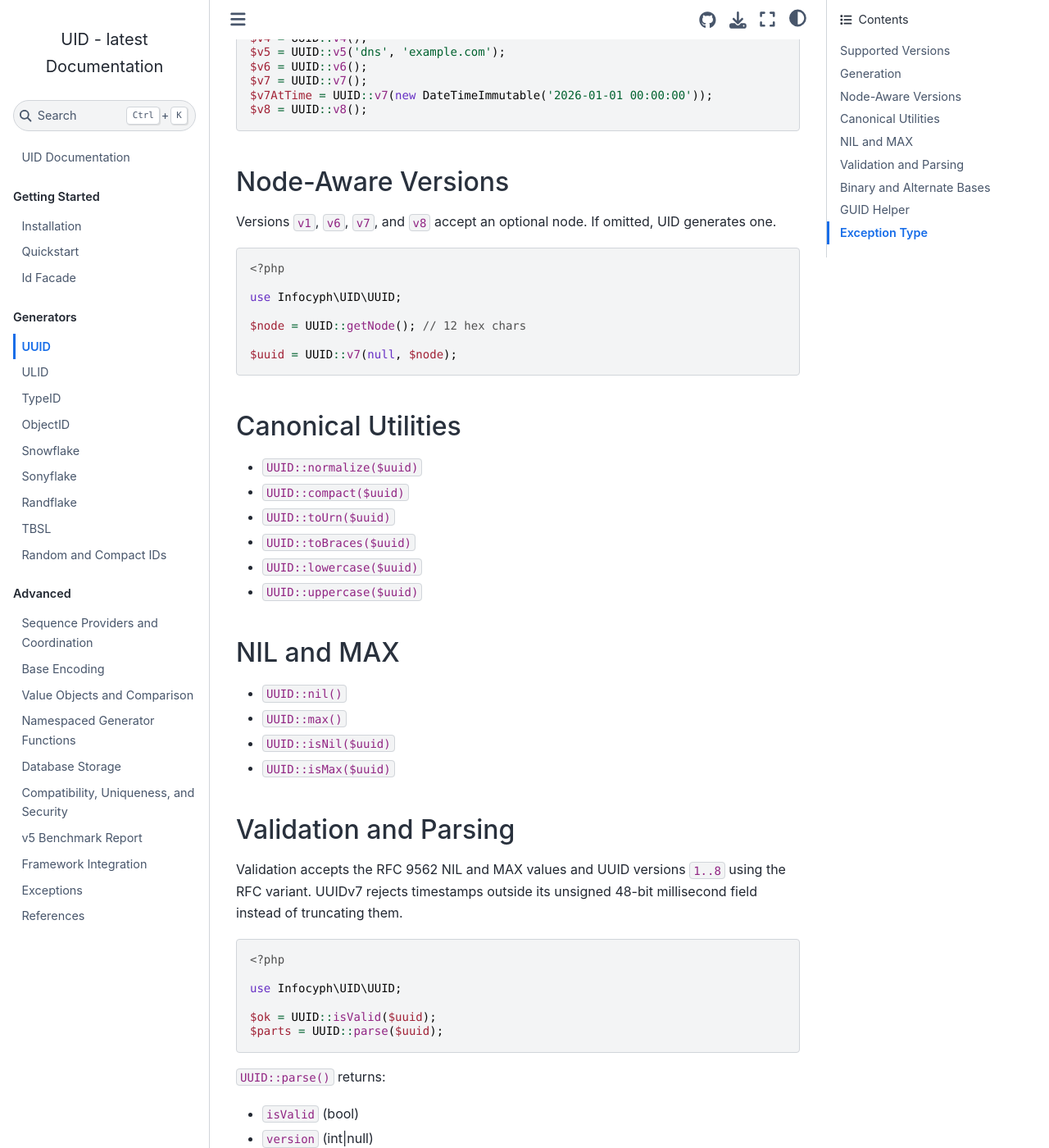
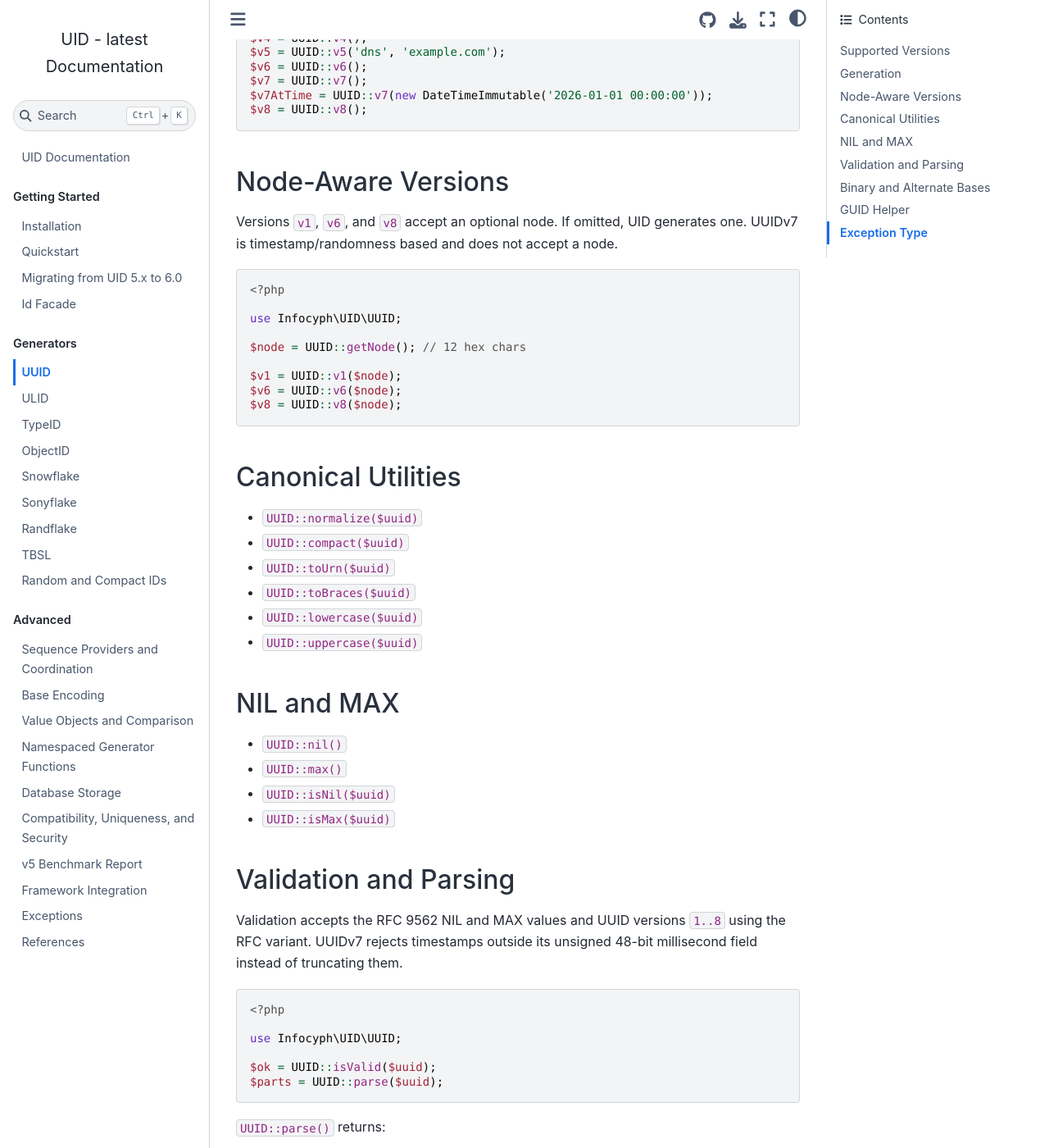
Before and after one commit to infocyph/UID, a Sphinx documentation site: the page built from docs/uuid.rst, in a window 1280 px wide and 1400 px high, scrolled down 667 px. Shown: the whole window at 82% size. Built offline with Sphinx 7.4.7 and the Sphinx Book theme 1.1.4, drawn with Linux system fonts in a browser that asks for light colours.

Commit message:
docs(uid): correct UUID and random ID contracts

```diff
--- a/docs/index.rst
+++ b/docs/index.rst
@@ -24,6 +24,7 @@ It supports:
 
    installation
    quickstart
+   migration-6.0
    id-facade
 
 .. toctree::
--- a/docs/uuid.rst
+++ b/docs/uuid.rst
@@ -36,8 +36,8 @@ Generation
 Node-Aware Versions
 -------------------
 
-Versions ``v1``, ``v6``, ``v7``, and ``v8`` accept an optional node.
-If omitted, UID generates one.
+Versions ``v1``, ``v6``, and ``v8`` accept an optional node. If omitted, UID
+generates one. UUIDv7 is timestamp/randomness based and does not accept a node.
 
 .. code-block:: php
 
@@ -47,7 +47,9 @@ If omitted, UID generates one.
 
    $node = UUID::getNode(); // 12 hex chars
 
-   $uuid = UUID::v7(null, $node);
+   $v1 = UUID::v1($node);
+   $v6 = UUID::v6($node);
+   $v8 = UUID::v8($node);
 
 Canonical Utilities
 -------------------
@@ -85,7 +87,6 @@ millisecond field instead of truncating them.
 
 ``UUID::parse()`` returns:
 
-- ``isValid`` (bool)
 - ``version`` (int|null)
 - ``variant`` (string|null)
 - ``time`` (DateTimeInterface|null)
```
Also changed, not shown: docs/random-ids.rst (+5 -3 lines).
